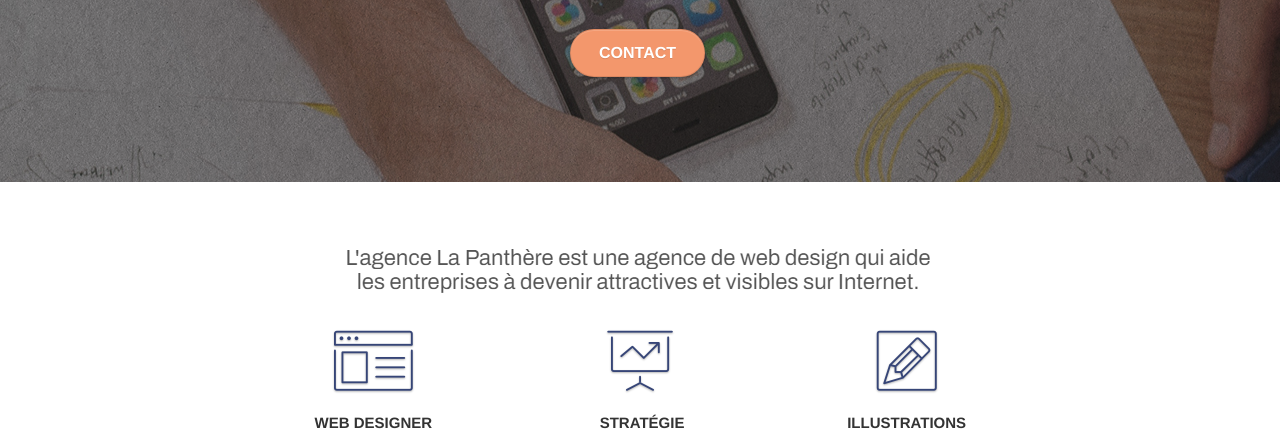
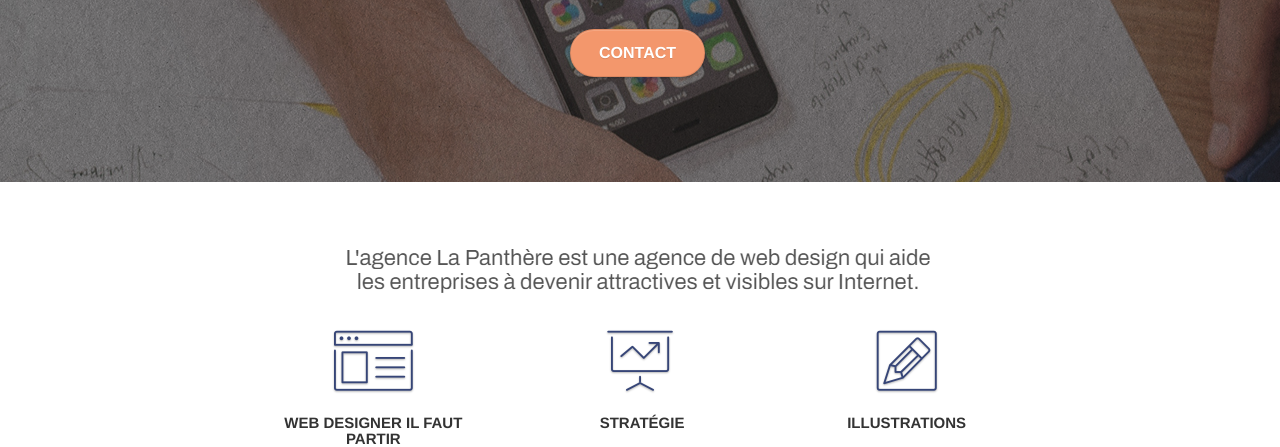
Before and after one commit to winoxx/projet4, a plain HTML site: page index.html in a window 1280 px wide. Shown: the part 353-800 px from the top of the page. Drawn offline with Linux system fonts and the light colour scheme.

Commit message:
deuxième commit

```diff
--- a/index.html
+++ b/index.html
@@ -93,7 +93,7 @@
 					<span class="et-icon-browser sm-shadow icon-dark-slate-blue icons icon-lg"></span>
 				</div>
 				<h3 class="mg-md text-center">
-					Web designer
+					Web designer il faut partir
 				</h3>
 				<p class="text-center ">
 					Que vous ayez un site web qui a besoin d&rsquo;un rafraîchissement ou que vous partiez de zéro, laissez-nous vous réaliser un design dont vous serez fier.
```
